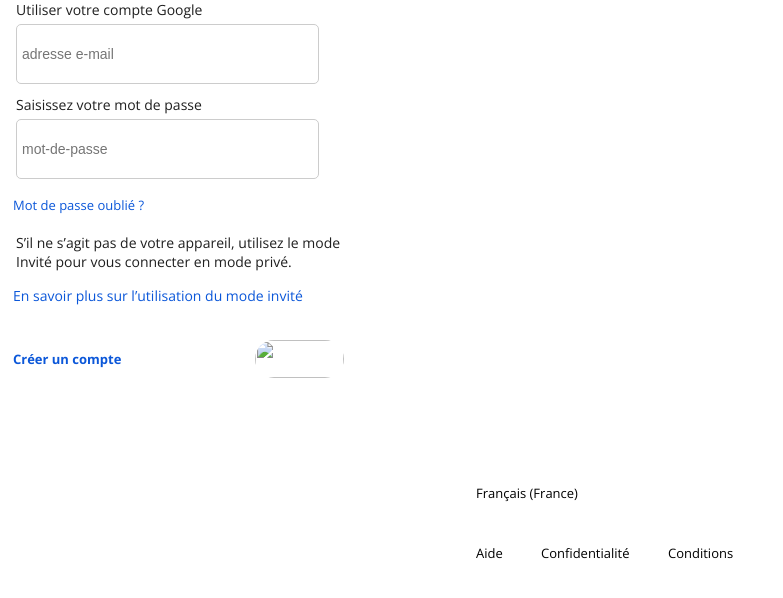
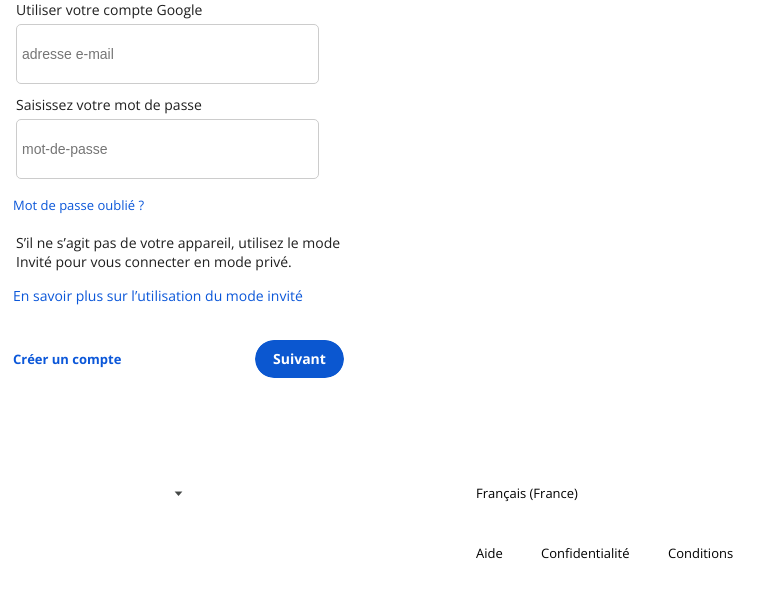
Before and after one commit to abe930/elgoog, a website built with Parcel: page index.html in a window 1280 px wide. Shown: the part 156-754 px from the top of the page, without its empty margins (0-783 px from the left). Built offline with nearby package versions, Linux system fonts and the light colour scheme; files whose address does not match are found by name.

Commit message:
Update index.html

```diff
--- a/index.html
+++ b/index.html
@@ -34,13 +34,13 @@
       </div>
       <b class="crer-un-compte">Créer un compte</b>
       <div class="franais-france">Français (France)</div>
-      <img class="index-child" alt="" src="polygon-1.svg" />
+      <img class="index-child" alt="" src="polygon-1.png" />
 
       <div class="aide">Aide</div>
       <div class="confidentialit">Confidentialité</div>
       <div class="conditions">Conditions</div>
       <div class="component-1">
-        <img class="component-1-child" alt="" src="rectangle-2.svg" />
+        <img class="component-1-child" alt="" src="rectangle-2.png" />
 
         <b class="suivant">Suivant</b>
       </div>
```
